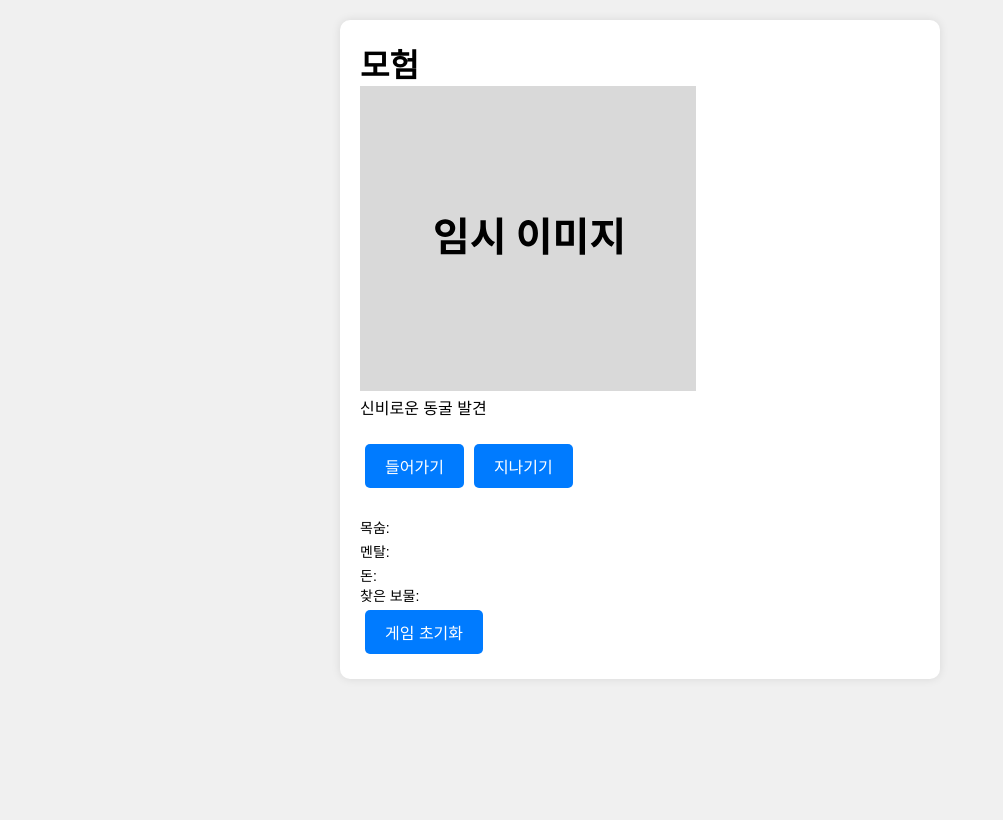
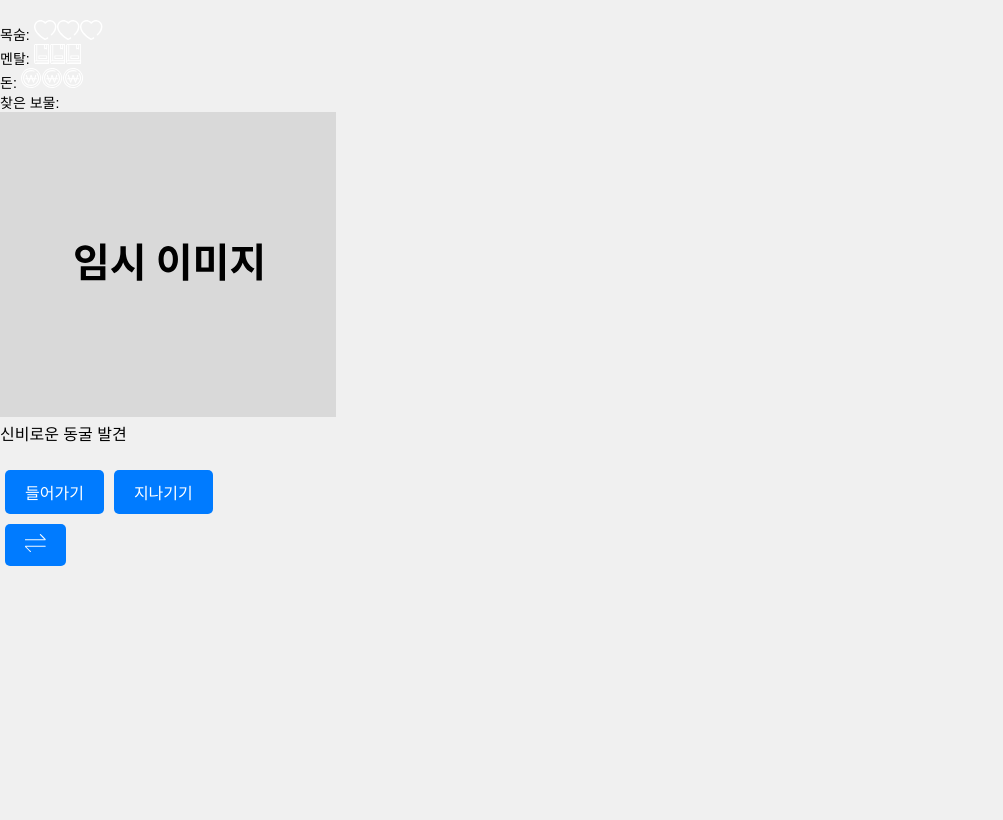
Before and after one commit to jihyun0121/2024-PYTHON-SenselessSurving, a Flask app: page /game in a window 1280 px wide. Shown: the whole page, without its empty margins (0-1003 px from the left). Run offline with Flask 2, Linux system fonts and the light colour scheme; some libraries are stand-ins or nearby versions.

Commit message:
main 페이지 정리

```diff
--- a/templates/main.html
+++ b/templates/main.html
@@ -8,29 +8,31 @@
     <link rel="stylesheet" href="/static/css/game.css">
 </head>
 <body>
-    <div id="game">
-        <h1>모험</h1>
-        <div id="story-text"></div>
+    <div id="container">
+        <div class="header">
+            <div id="status">
+                <div id="lives"></div>
+                <div id="mental"></div>
+                <div id="money"></div>
+                <div id="found_treasures"></div>
+            </div>
+        </div>
+        <div class="story-text" id="story-text"></div>
+        <div class="bar">
             <div id="choices"></div>
-        <div id="status">
-            목숨: <span id="lives"></span>
-            멘탈: <span id="mental"></span>
-            돈: <span id="money"></span>
-            찾은 보물: <span id="found_treasures"></span>
-        </div>
             <form action="/save" method="post">
                 <input type="hidden" id="story_key" name="story_key" value="">
                 <input type="hidden" id="story_text" name="story_text" value="">
                 <input type="hidden" id="next_choices" name="next_choices" value="">
                 <input type="hidden" id="found_at" name="found_at" value="">
             </form>
-        <button id="reset-button">게임 초기화</button>
+            <button id="reset-button">
+                <img src="/static/image/초기화.svg" alt="초기화">
+            </button>
+            <div class="box"></div>
+        </div>
     </div>
 
-
-
-
-
-    <script type="module" src="/static/js/main.js"></script>
+    <script src="/static/js/main.js"></script>
 </body>
 </html>
```
Lines whose indentation alone changed are shown as unchanged.
